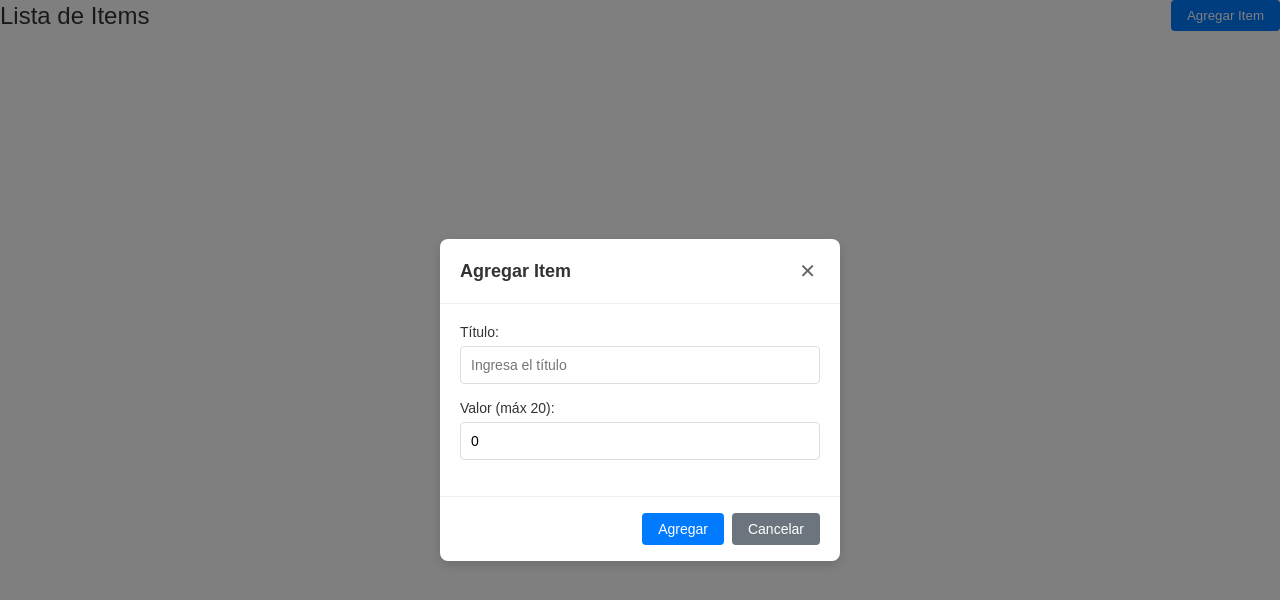
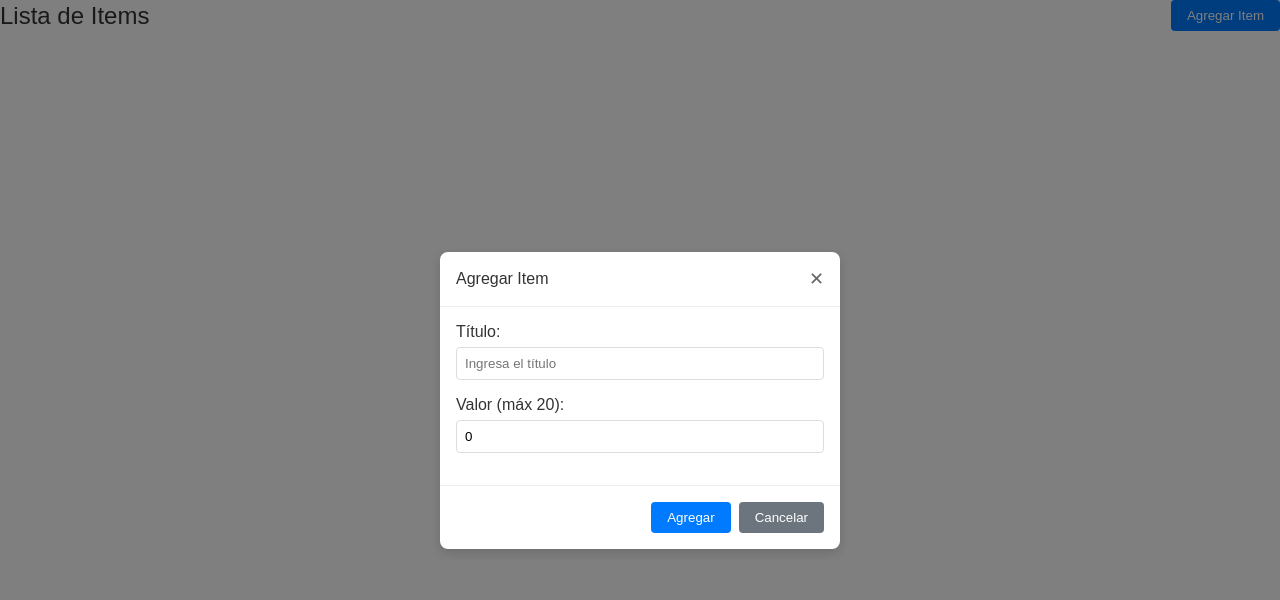
Before and after one commit to brujo-rojas/counter-nuxt, a Nuxt app: page / in a window 1280 px wide. Both pictures are taken after a click on the button "Agregar Item". Shown: the top 600 px of the page. Built offline with nearby package versions, Linux system fonts and the light colour scheme.

Commit message:
:package: Dialog abstraido, y filtros quitados de index

```diff
--- /dev/null
+++ b/app/components/ItemDialog.vue
@@ -0,0 +1,120 @@
+<template>
+  <div v-if="show" class="dialog-overlay" @click="$emit('close')">
+    <div class="dialog-content" @click.stop>
+      <div class="dialog-header">
+        <h3>{{ title }}</h3>
+        <button @click="$emit('close')" class="close-btn">✕</button>
+      </div>
+
+      <div class="dialog-body">
+        <div class="input-group">
+          <label for="item-title">Título:</label>
+          <input
+            id="item-title"
+            v-model="localItem.title"
+            placeholder="Ingresa el título"
+            class="dialog-input"
+          />
+        </div>
+
+        <div class="input-group">
+          <label for="item-value">Valor (máx {{ LIMITS.MAX_ITEM_VALUE }}):</label>
+          <input
+            id="item-value"
+            v-model.number="localItem.value"
+            type="number"
+            :min="LIMITS.MIN_ITEM_VALUE"
+            :max="LIMITS.MAX_ITEM_VALUE"
+            placeholder="Ingresa el valor"
+            class="dialog-input"
+          />
+        </div>
+
+        <div v-if="error" class="error-message">
+          {{ error }}
+        </div>
+      </div>
+
+      <div class="dialog-footer">
+        <div class="dialog-actions">
+          <button @click="handleSave" class="save-btn">
+            {{ saveButtonText }}
+          </button>
+          <button @click="$emit('close')" class="cancel-btn">Cancelar</button>
+        </div>
+      </div>
+    </div>
+  </div>
+</template>
+
+<script setup>
+import { ref, computed, watch } from "vue";
+import { LIMITS } from "../../constants/limits";
+
+const props = defineProps({
+  show: Boolean,
+  item: Object,
+  isEdit: Boolean,
+  maxItemsReached: Boolean,
+});
+
+const emit = defineEmits(['close', 'save']);
+
+const localItem = ref({ title: "", value: 0 });
+const error = ref("");
+
+const title = computed(() =>
+  props.isEdit ? "Editar Item" : "Agregar Item"
+);
+
+const saveButtonText = computed(() =>
+  props.isEdit ? "Guardar" : "Agregar"
+);
+
+watch(() => props.item, (newItem) => {
+  if (newItem) {
+    localItem.value = { ...newItem };
+  } else {
+    localItem.value = { title: "", value: 0 };
+  }
+  error.value = "";
+}, { immediate: true });
+
+watch(() => props.show, (isShowing) => {
+  if (!isShowing) {
+    error.value = "";
+  }
+});
+
+const validateItem = () => {
+  error.value = "";
+
+  if (!localItem.value.title.trim()) {
+    error.value = "El título es requerido";
+    return false;
+  }
+
+  if (localItem.value.value < LIMITS.MIN_ITEM_VALUE) {
+    error.value = `El valor mínimo es ${LIMITS.MIN_ITEM_VALUE}`;
+    return false;
+  }
+
+  if (localItem.value.value > LIMITS.MAX_ITEM_VALUE) {
+    error.value = `El valor máximo es ${LIMITS.MAX_ITEM_VALUE}`;
+    return false;
+  }
+
+  if (!props.isEdit && props.maxItemsReached) {
+    error.value = `Máximo ${LIMITS.MAX_ITEMS} items permitidos`;
+    return false;
+  }
+
+  return true;
+};
+
+const handleSave = () => {
+  if (validateItem()) {
+    emit('save', { ...localItem.value });
+  }
+};
+</script>
--- /dev/null
+++ b/app/composables/useFilteredItems.ts
@@ -0,0 +1,56 @@
+import { computed } from "vue";
+import store from "../../stores/index";
+import filtersStore from "../../stores/filters";
+
+export const useFilteredItems = () => {
+  const allItems = computed(() => store.state.items);
+
+  const filteredItems = computed(() => {
+    let result = allItems.value;
+
+    if (filtersStore.state.searchText) {
+      const search = filtersStore.state.searchText.toLowerCase();
+      result = result.filter(item =>
+        item.title.toLowerCase().includes(search)
+      );
+    }
+
+    if (filtersStore.state.filters.minValue > 0) {
+      result = result.filter(item =>
+        item.value >= filtersStore.state.filters.minValue
+      );
+    }
+
+    if (filtersStore.state.filters.maxValue > 0) {
+      result = result.filter(item =>
+        item.value <= filtersStore.state.filters.maxValue
+      );
+    }
+
+    if (filtersStore.state.sortBy) {
+      result = [...result].sort((a, b) => {
+        const field = filtersStore.state.sortBy;
+        const aVal = field === "value" ? a[field] : a[field].toLowerCase();
+        const bVal = field === "value" ? b[field] : b[field].toLowerCase();
+
+        let comparison = aVal < bVal ? -1 : aVal > bVal ? 1 : 0;
+        return filtersStore.state.ascending ? comparison : -comparison;
+      });
+    }
+
+    return result;
+  });
+
+  const filteredTotal = computed(() =>
+    filteredItems.value.reduce((total, item) => total + item.value, 0)
+  );
+
+  const totalItems = computed(() => store.getters.getTotalValue);
+
+  return {
+    allItems,
+    filteredItems,
+    filteredTotal,
+    totalItems,
+  };
+};
--- a/app/pages/index.vue
+++ b/app/pages/index.vue
@@ -38,135 +38,36 @@
     </div>
   </div>
 
-  <div v-if="showDialog" class="dialog-overlay" @click="closeDialog">
-    <div class="dialog-content" @click.stop>
-      <div class="dialog-header">
-        <h3>{{ editMode ? "Editar Item" : "Agregar Item" }}</h3>
-        <button @click="closeDialog" class="close-btn">✕</button>
-      </div>
-
-      <div class="dialog-body">
-        <div class="input-group">
-          <label for="title">Título:</label>
-          <input
-            id="title"
-            v-model="newItem.title"
-            placeholder="Ingresa el título"
-            class="dialog-input"
-          />
-        </div>
-
-        <div class="input-group">
-          <label for="value">Valor (máx {{ LIMITS.MAX_ITEM_VALUE }}):</label>
-          <input
-            id="value"
-            v-model.number="newItem.value"
-            type="number"
-            :min="LIMITS.MIN_ITEM_VALUE"
-            :max="LIMITS.MAX_ITEM_VALUE"
-            placeholder="Ingresa el valor"
-            class="dialog-input"
-          />
-        </div>
-
-        <div v-if="validationError" class="error-message">
-          {{ validationError }}
-        </div>
-      </div>
-
-      <div class="dialog-footer">
-        <div class="dialog-actions">
-          <button @click="editMode ? saveEdit() : addItem()" class="save-btn">
-            {{ editMode ? "Guardar" : "Agregar" }}
-          </button>
-          <button @click="closeDialog" class="cancel-btn">Cancelar</button>
-        </div>
-      </div>
-    </div>
-  </div>
+  <ItemDialog
+    :show="showDialog"
+    :item="dialogItem"
+    :is-edit="editMode"
+    :max-items-reached="allItems.length >= LIMITS.MAX_ITEMS"
+    @close="closeDialog"
+    @save="handleSave"
+  />
 </template>
 
 <script setup>
-import { ref, computed } from "vue";
+import { ref } from "vue";
 import store from "../../stores/index";
-import filtersStore from "../../stores/filters";
 import { LIMITS } from "../../constants/limits";
+import { useFilteredItems } from "../composables/useFilteredItems";
+import ItemDialog from "../components/ItemDialog.vue";
 
-const newItem = ref({ title: "", value: 0 });
+const { allItems, filteredItems } = useFilteredItems();
+
 const editMode = ref(false);
 const editingItemId = ref(null);
 const showDialog = ref(false);
-const validationError = ref("");
+const dialogItem = ref(null);
 
-const allItems = computed(() => store.state.items);
-
-const items = computed(() => {
-  let result = allItems.value;
-
-  if (filtersStore.state.searchText) {
-    const search = filtersStore.state.searchText.toLowerCase();
-    result = result.filter((item) => item.title.toLowerCase().includes(search));
-  }
-
-  if (filtersStore.state.filters.minValue > 0) {
-    result = result.filter(
-      (item) => item.value >= filtersStore.state.filters.minValue
-    );
-  }
-
-  if (filtersStore.state.filters.maxValue > 0) {
-    result = result.filter(
-      (item) => item.value <= filtersStore.state.filters.maxValue
-    );
-  }
-
-  if (filtersStore.state.sortBy) {
-    result = [...result].sort((a, b) => {
-      const field = filtersStore.state.sortBy;
-      const aVal = field === "value" ? a[field] : a[field].toLowerCase();
-      const bVal = field === "value" ? b[field] : b[field].toLowerCase();
-
-      let comparison = aVal < bVal ? -1 : aVal > bVal ? 1 : 0;
-      return filtersStore.state.ascending ? comparison : -comparison;
-    });
-  }
-
-  return result;
-});
-
-const totalValue = computed(() => store.getters.getTotalValue);
-
-const validateItem = () => {
-  validationError.value = "";
-
-  if (!newItem.value.title.trim()) {
-    validationError.value = "El título es requerido";
-    return false;
-  }
-
-  if (newItem.value.value < LIMITS.MIN_ITEM_VALUE) {
-    validationError.value = `El valor mínimo es ${LIMITS.MIN_ITEM_VALUE}`;
-    return false;
-  }
-
-  if (newItem.value.value > LIMITS.MAX_ITEM_VALUE) {
-    validationError.value = `El valor máximo es ${LIMITS.MAX_ITEM_VALUE}`;
-    return false;
-  }
-
-  if (!editMode.value && allItems.value.length >= LIMITS.MAX_ITEMS) {
-    validationError.value = `Máximo ${LIMITS.MAX_ITEMS} items permitidos`;
-    return false;
-  }
-
-  return true;
-};
+const items = filteredItems;
 
 const openDialog = () => {
   editMode.value = false;
   editingItemId.value = null;
-  newItem.value = { title: "", value: 0 };
-  validationError.value = "";
+  dialogItem.value = null;
   showDialog.value = true;
 };
 
@@ -174,15 +75,26 @@ const closeDialog = () => {
   showDialog.value = false;
   editMode.value = false;
   editingItemId.value = null;
-  newItem.value = { title: "", value: 0 };
-  validationError.value = "";
+  dialogItem.value = null;
 };
 
-const addItem = () => {
-  if (validateItem()) {
-    store.dispatch("addItem", { ...newItem.value });
-    closeDialog();
+const handleSave = (itemData) => {
+  if (editMode.value) {
+    store.dispatch("updateItem", {
+      id: editingItemId.value,
+      ...itemData,
+    });
+  } else {
+    store.dispatch("addItem", itemData);
   }
+  closeDialog();
+};
+
+const editItem = (item) => {
+  editMode.value = true;
+  editingItemId.value = item.id;
+  dialogItem.value = { title: item.title, value: item.value };
+  showDialog.value = true;
 };
 
 const removeItem = (id) => {
--- a/app/scss/_dialog.scss
+++ b/app/scss/_dialog.scss
@@ -4,7 +4,7 @@
   left: 0;
   width: 100vw;
   height: 100vh;
-  background-color: rgba(0, 0, 0, 0.5);
+  background: rgba(0, 0, 0, 0.5);
   display: flex;
   align-items: center;
   justify-content: center;
@@ -23,13 +23,11 @@
   display: flex;
   align-items: center;
   justify-content: space-between;
-  padding: 16px 20px;
+  padding: 16px;
   border-bottom: 1px solid #eee;
 
   h3 {
     margin: 0;
-    font-size: 18px;
-    font-weight: 600;
     color: #333;
   }
 }
@@ -37,9 +35,8 @@
 .close-btn {
   background: none;
   border: none;
-  font-size: 20px;
+  font-size: 18px;
   cursor: pointer;
-  padding: 4px;
   color: #666;
 
   &:hover {
@@ -48,7 +45,7 @@
 }
 
 .dialog-body {
-  padding: 20px;
+  padding: 16px;
 }
 
 .input-group {
@@ -59,16 +56,14 @@
     margin-bottom: 6px;
     font-weight: 500;
     color: #333;
-    font-size: 14px;
   }
 }
 
 .dialog-input {
   width: 100%;
-  padding: 10px;
+  padding: 8px;
   border: 1px solid #ddd;
   border-radius: 4px;
-  font-size: 14px;
   box-sizing: border-box;
 
   &:focus {
@@ -78,22 +73,19 @@
 }
 
 .dialog-footer {
+  padding: 16px;
+  border-top: 1px solid #eee;
+}
+
+.dialog-actions {
   display: flex;
+  gap: 8px;
   justify-content: flex-end;
-  gap: 8px;
-  padding: 16px 20px;
-  border-top: 1px solid #eee;
-
-  .dialog-actions {
-    display: flex;
-    gap: 8px;
-  }
 
   button {
     padding: 8px 16px;
     border: none;
     border-radius: 4px;
-    font-size: 14px;
     cursor: pointer;
   }
 
@@ -115,3 +107,11 @@
     }
   }
 }
+
+.error-message {
+  background: #f8d7da;
+  color: #721c24;
+  padding: 8px;
+  border-radius: 4px;
+  margin-top: 8px;
+}
```
Also changed, not shown: app/components/AppFooter.vue (+4 -29 lines).
